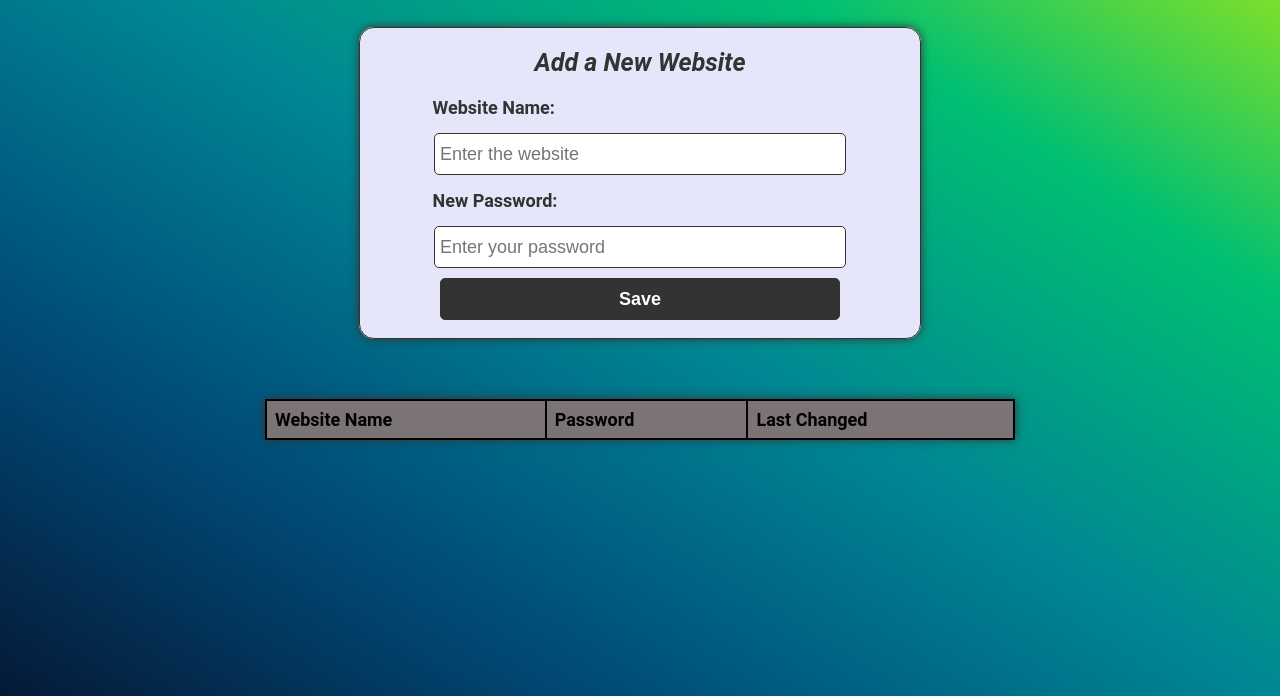
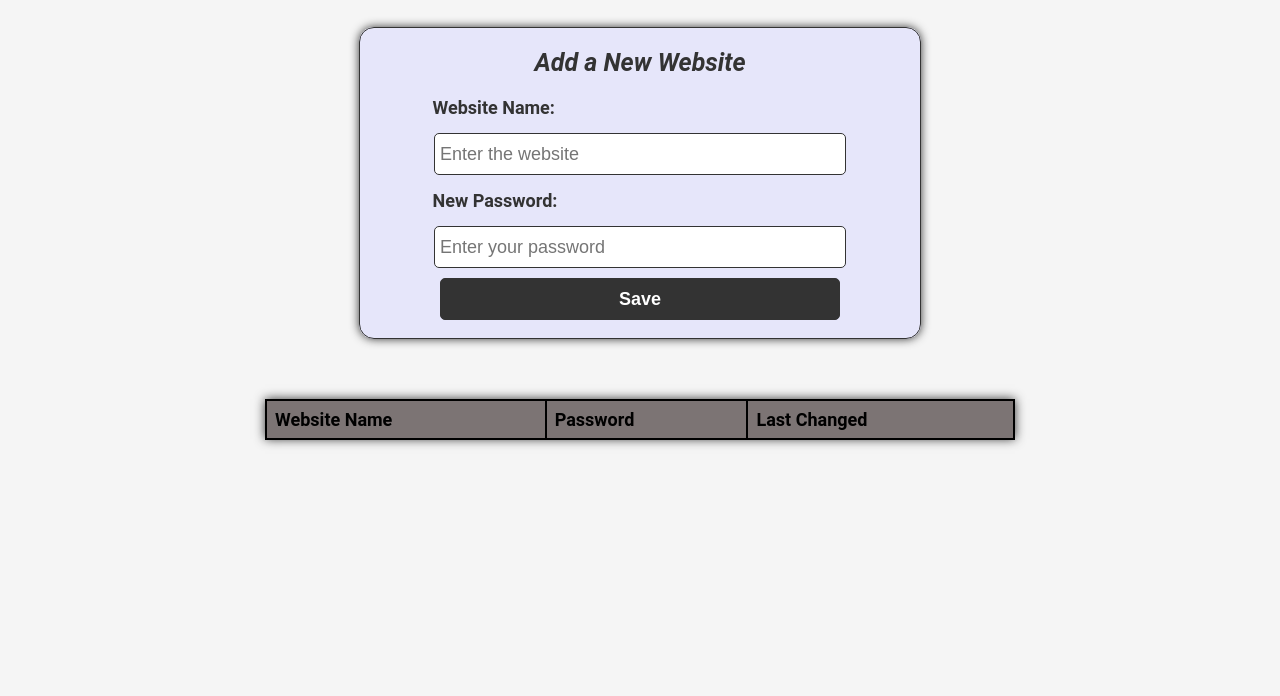
Before and after one commit to seanryderjr/password-locker, a plain HTML site: page index.html in a window 1280 px wide. Shown: the part 104-800 px from the top of the page. Drawn offline with Linux system fonts and the light colour scheme.

Commit message:
fixed css

```diff
--- a/styles.css
+++ b/styles.css
@@ -3,10 +3,9 @@ body {
     flex-direction: column;
     justify-content: center;
     align-items: center;
-    background-color: #f5f5f5;
     font-family: 'Roboto', sans-serif;
     font-size: 16px;
-    background-image: linear-gradient(to right top, #051937, #004d7a, #008793, #00bf72, #a8eb12);
+    background-color: #f5f5f5;
     background-repeat: no-repeat;
     background-attachment: fixed;
     background-size: cover;
```
